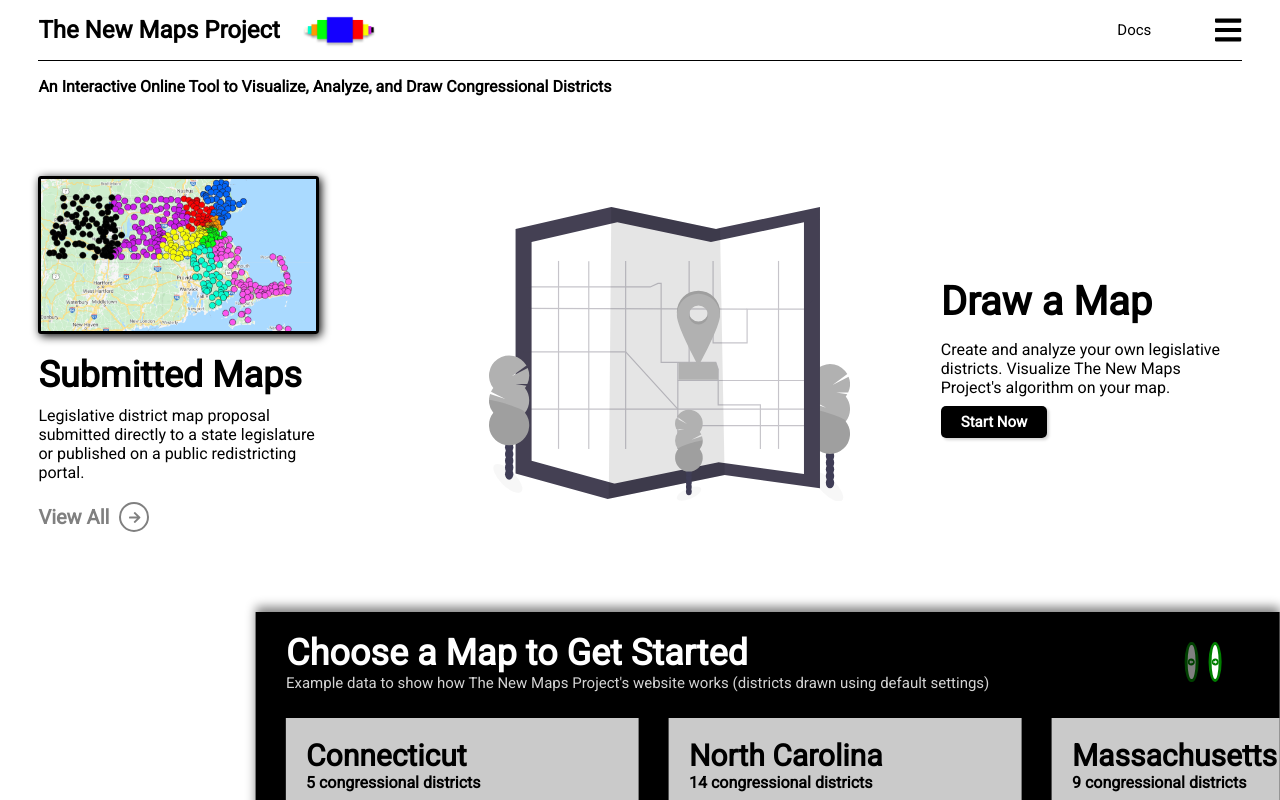
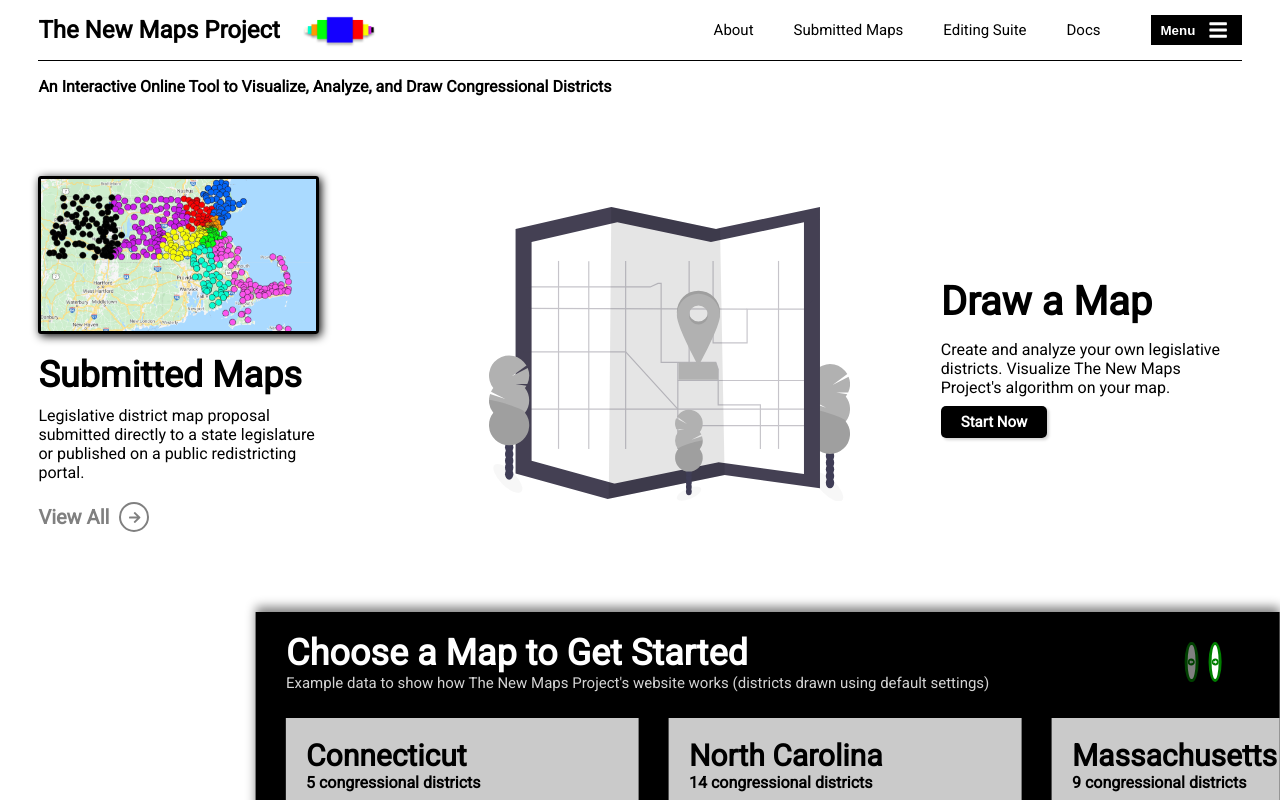
Before and after one commit to The-New-Maps-Project/website, a Next.js app: page / in a window 1280 px wide. Shown: the top 800 px of the page. Built offline with nearby package versions, Linux system fonts and the light colour scheme.

Commit message:
changes 11-6-21

```diff
--- a/components/Header.tsx
+++ b/components/Header.tsx
@@ -61,11 +61,22 @@ export default function Header() {
       <div id="logo"></div>
 
       <div id="header-links">
+        <Link href="/about">
+          <a target="_blank" className="tb header-link">About</a>
+        </Link>
+        <Link href="/submitted">
+          <a target="_blank" className="tb header-link">Submitted Maps</a>
+        </Link>
+        <Link href="/editingsuite">
+          <a target="_blank" className="tb header-link">Editing Suite</a>
+        </Link>
         <Link href="/documentation">
-          <a target="_blank" className="tb docs-button">Docs</a>
+          <a target="_blank" className="tb header-link">Docs</a>
         </Link>
         <button className="menu-button" onClick={()=>setShowMenu(!showMenu)}>
+          <span>Menu</span>
           <FontAwesomeIcon className="icon" icon={faBars}></FontAwesomeIcon>
+
         </button>
       </div>
 
@@ -74,6 +85,7 @@ export default function Header() {
           <h6><FontAwesomeIcon className="icon" icon={faBars}></FontAwesomeIcon>Menu</h6>
           <button className="x-menu-button" onClick={()=>{setShowMenu(false)}}><FontAwesomeIcon className="icon" icon={faTimes}></FontAwesomeIcon></button>
         </div>
+        <div className="menu-background"></div>
         <ul>
           {links.map(l=>{
             return <li>
--- a/components/HomeOptions.tsx
+++ b/components/HomeOptions.tsx
@@ -125,8 +125,8 @@ export default function HomeOptions({xFunction,isPopup,urlParams,showComponent})
                         <div className="buttons">
                             <button className="draw-district sb" onMouseMove={(e)=>{
                                 console.log(offsetY);
-                                setMouseX(e.clientX+window.scrollX+offsetX);
-                                setMouseY(e.clientY+window.scrollY+offsetY);
+                                setMouseX(e.clientX+offsetX);
+                                setMouseY(e.clientY+offsetY);
                             }}
                                 onClick={()=>selectMap(d.fileName,d.zoom,true)}
                             >Draw the Districts
--- a/pages/about.tsx
+++ b/pages/about.tsx
@@ -25,7 +25,7 @@ export default function About() {
         web browser.
       </section>
       <section className="links">
-        <Link href="/editing suite">
+        <Link href="/editingsuite">
           <a>Editing Suite <FontAwesomeIcon  className="icon" icon={faArrowRight}></FontAwesomeIcon></a>
         </Link>
         <Link href="/documentation">
--- a/pages/index.tsx
+++ b/pages/index.tsx
@@ -90,7 +90,7 @@ export default function Home() {
             <p>
               Code repositories for The New Maps Project
             </p>
-            <ArrowLink href="" text="GitHub Organization"></ArrowLink>
+            <ArrowLink href="https://github.com/The-New-Maps-Project" text="GitHub Organization"></ArrowLink>
           </li>
 
           <li>
--- a/styles/globals.scss
+++ b/styles/globals.scss
@@ -345,25 +345,57 @@ header {
 
   #header-links{
     @include row();
-    button.menu-button{
+    .header-link{
+      margin: 0px 20px;
+    }
+    .menu-button{
       padding: 0px; // 5px 8px;
       border: none;
       background-color: transparent;
       @include center();
+      transition: all 0.3s;
+      background-color: rgb(0, 0, 0);
+      padding: 5px 10px;
       .icon{
-        color: black;
+        color: rgb(255, 255, 255);
         font-weight: bold;
         font-size: 30px;
-        height: 30px;
-      }
-      @include hoverer1();
-      margin-left: 5vw;
-    }
-  }
-}
+        height: 20px;
+      }
+      span{
+        margin-right: 10px;
+        color: white;
+        font-weight: bold;
+      }
+      &:hover{
+        background-color: var(--link-color);
+      }
+      margin-left: 30px;
+    }
+  }
+}
+
+@media (max-width: $breakpoint-large){
+  .header-link{
+    display: none;
+  }
+}
+
 
 @media (max-width: $breakpoint-mobile){
-  .docs-button{
+  header #header-links button.menu-button{
+    span{
+      display: none;
+    }
+    padding: 0px;
+    .icon{
+      color: black;
+      height: 30px;
+    }
+    background-color: transparent;
+
+  }
+  .header-link{
     display: none;
   }
 }
@@ -454,6 +486,18 @@ header {
   background-color: black;
   color: white;
   transition: right 0.3s;
+  .menu-background{
+    position: absolute;
+    height: 100%;
+    width: 100%;
+    top: 0px;
+    left: 0px;
+    opacity: 0.4;
+    background-image: url("/images/menu2.jpg");
+    background-size: cover;
+    background-position: center;
+    z-index: -1;
+  }
   .menu-header{
     @include row();
     justify-content: space-between;
@@ -813,6 +857,7 @@ header {
     grid-template-columns: repeat(4,1fr);
     li{
       max-width: 300px;
+      margin-bottom: 20px;
       h5{
         display: inline-block;
         border-radius: 5px;
```
